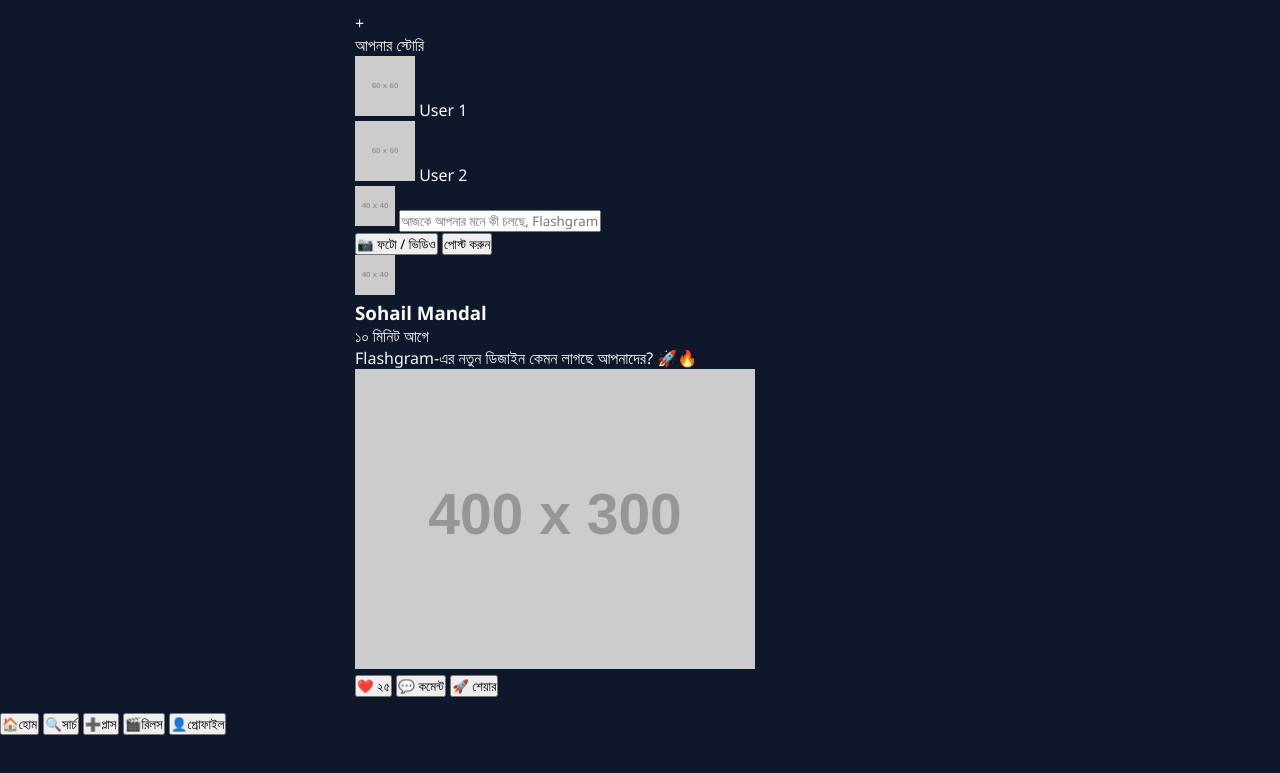
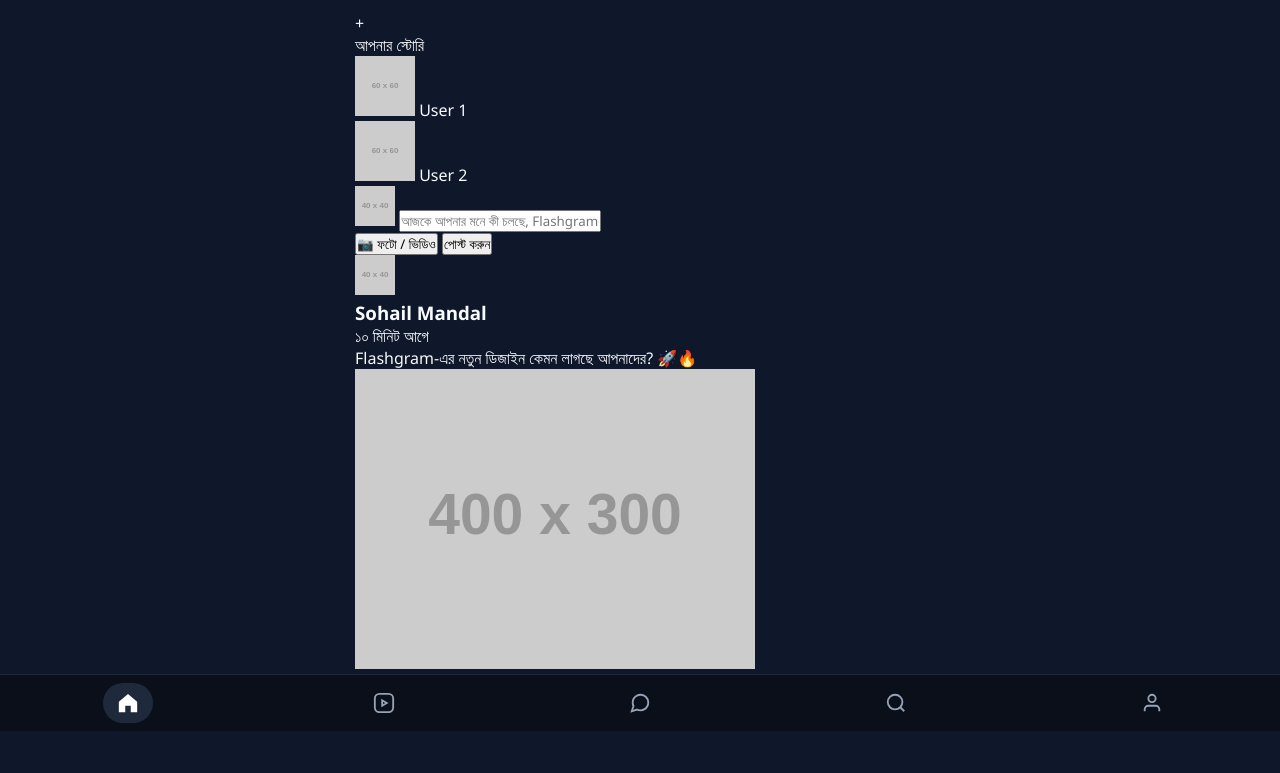
Before and after one commit to sohel622/Flashgram5555, a plain HTML site: page index.html in a window 1280 px wide. Shown: the part 69-842 px from the top of the page. Drawn offline with Linux system fonts and the light colour scheme; placeholder pictures from the web are drawn by us.

Commit message:
Update index.html

```diff
--- a/index.html
+++ b/index.html
@@ -4,8 +4,9 @@
     <meta charset="UTF-8">
     <meta name="viewport" content="width=device-width, initial-scale=1.0">
     <title>Flashgram</title>
-    <!-- CSS লিঙ্ক -->
+    <!-- CSS ফাইলগুলোর লিংক -->
     <link rel="stylesheet" href="css/style.css">
+    <link rel="stylesheet" href="css/navbar.css">
 </head>
 <body>
 
@@ -52,7 +53,7 @@
         <!-- ৪. সোশ্যাল মিডিয়া ফিড / পোস্টগুলো (Feed Section) -->
         <section class="feed-container">
 
-            <!-- একটা স্যাম্পল পোস্ট -->
+            <!-- স্যাম্পল পোস্ট -->
             <article class="post-card">
                 <div class="post-header">
                     <img src="https://via.placeholder.com/40" class="avatar" alt="User">
@@ -78,16 +79,27 @@
 
     </main>
 
-    <!-- ৫. বটম নেভিগেশন বার (মোবাইল অ্যাপ লুকের জন্য) -->
+    <!-- ৫. নতুন ইনস্টাগ্রাম স্টাইল বটম নেভিগেশন বার -->
     <nav class="bottom-nav">
-        <button class="nav-item active">🏠<span>হোম</span></button>
-        <button class="nav-item">🔍<span>সার্চ</span></button>
-        <button class="nav-item">➕<span>প্লাস</span></button>
-        <button class="nav-item">🎬<span>রিলস</span></button>
-        <button class="nav-item">👤<span>প্রোফাইল</span></button>
+        <button class="nav-item active" aria-label="Home">
+            <svg viewBox="0 0 24 24" fill="currentColor"><path d="M12 2.099l-10 8.66v11.241h7v-7h6v7h7v-11.241l-10-8.66z"/></svg>
+        </button>
+        <button class="nav-item" aria-label="Reels">
+            <svg viewBox="0 0 24 24" fill="none" stroke="currentColor" stroke-width="2"><rect x="2" y="2" width="20" height="20" rx="5" ry="5"/><path d="m10 15 5-3-5-3v6z"/></svg>
+        </button>
+        <button class="nav-item" aria-label="Message">
+            <svg viewBox="0 0 24 24" fill="none" stroke="currentColor" stroke-width="2"><path d="M21 11.5a8.38 8.38 0 0 1-.9 3.8 8.5 8.5 0 0 1-7.6 4.7 8.38 8.38 0 0 1-3.8-.9L3 21l1.9-5.7a8.38 8.38 0 0 1-.9-3.8 8.5 8.5 0 0 1 4.7-7.6 8.38 8.38 0 0 1 3.8-.9h.5a8.48 8.48 0 0 1 8 8v.5z"/></svg>
+        </button>
+        <button class="nav-item" aria-label="Search">
+            <svg viewBox="0 0 24 24" fill="none" stroke="currentColor" stroke-width="2"><circle cx="11" cy="11" r="8"/><line x1="21" y1="21" x2="16.65" y2="16.65"/></svg>
+        </button>
+        <button class="nav-item" aria-label="Profile">
+            <svg viewBox="0 0 24 24" fill="none" stroke="currentColor" stroke-width="2"><path d="M20 21v-2a4 4 0 0 0-4-4H8a4 4 0 0 0-4 4v2"/><circle cx="12" cy="7" r="4"/></svg>
+        </button>
     </nav>
 
-    <!-- JavaScript লিঙ্ক -->
+    <!-- JavaScript ফাইলগুলোর লিংক -->
     <script src="js/app.js"></script>
+    <script src="js/navigation.js"></script>
 </body>
 </html>
```
